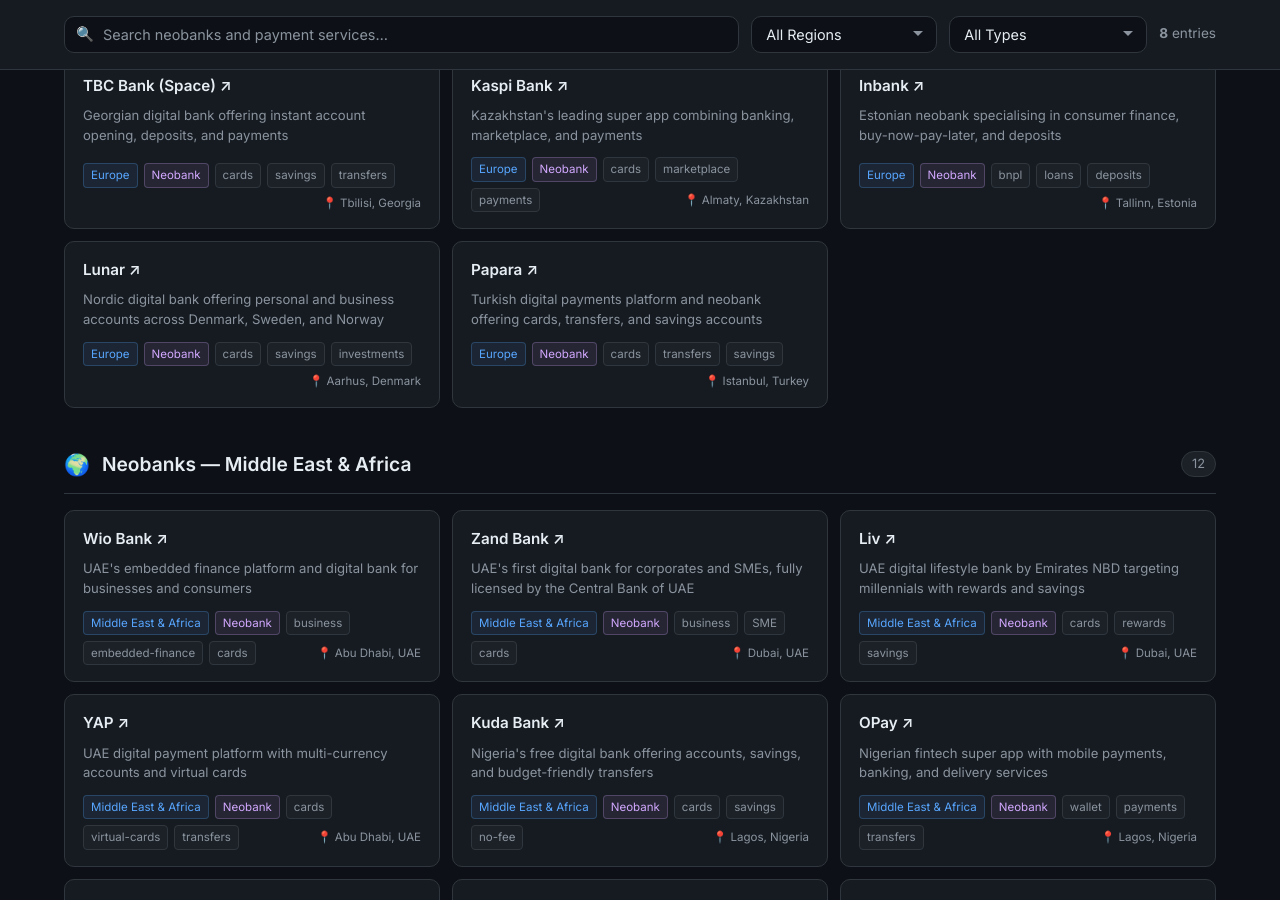
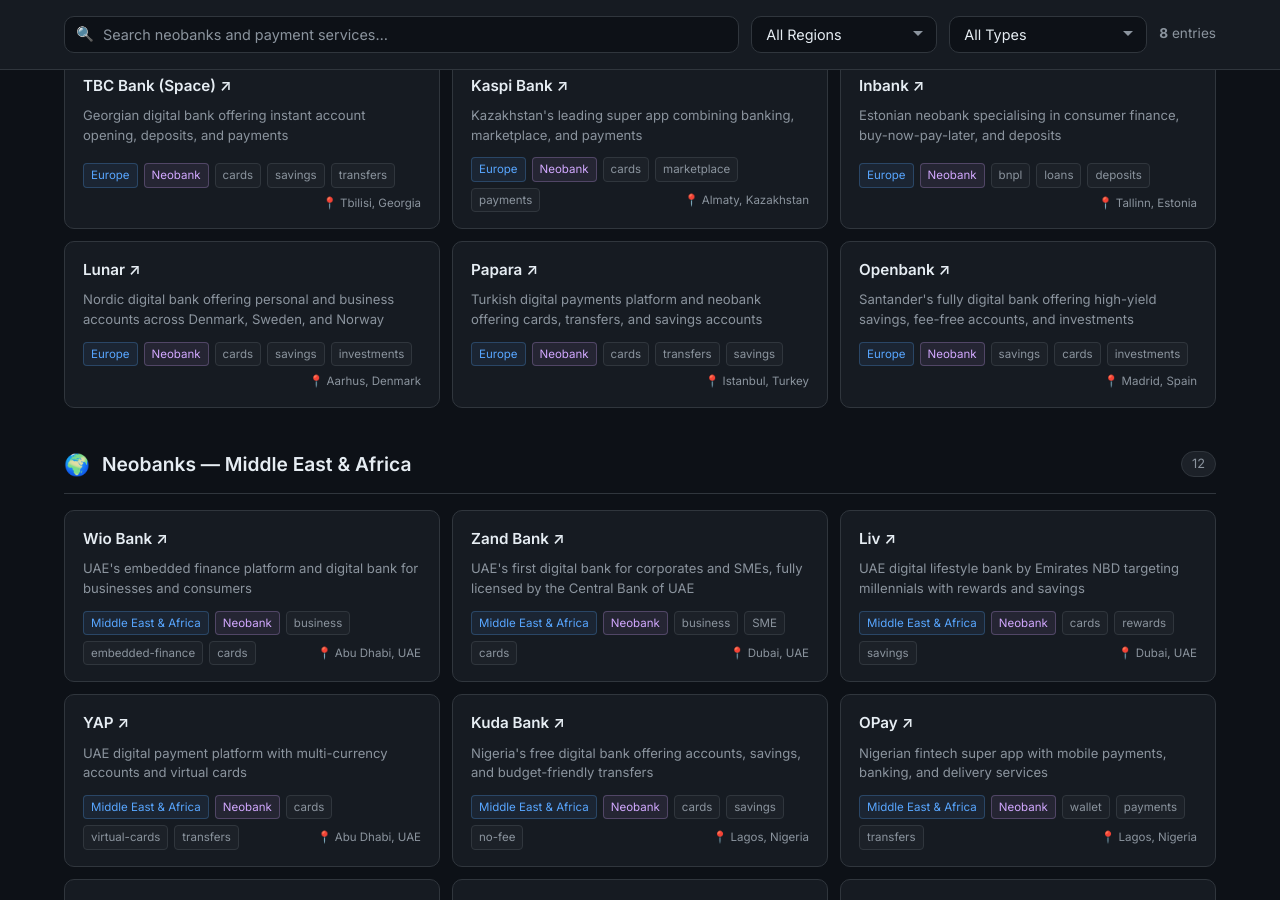
Before and after one commit to ittermit/awesome-neobanks, a Jekyll site: the page built from index.html, in a window 1280 px wide and 900 px high, scrolled down 3822 px. Built offline with Jekyll 4.4.1, drawn with Linux system fonts in a browser that asks for light colours; some of the changed text lies outside the part shown.

Commit message:
add Openbank to Europe

```diff
--- a/_data/neobanks.yml
+++ b/_data/neobanks.yml
@@ -209,6 +209,15 @@
   tags: [cards, transfers, savings, wallet, payments]
   founded: 2016
   hq: "Istanbul, Turkey"
+
+- name: Openbank
+  url: https://openbank.com
+  description: "Santander's fully digital bank offering high-yield savings, fee-free accounts, and investments"
+  region: Europe
+  countries: [ES, DE, NL, PT, AR]
+  tags: [savings, cards, investments, no-fee]
+  founded: 1995
+  hq: "Madrid, Spain"
 
 ## Americas
 
```
Also changed, not shown: README.md.
